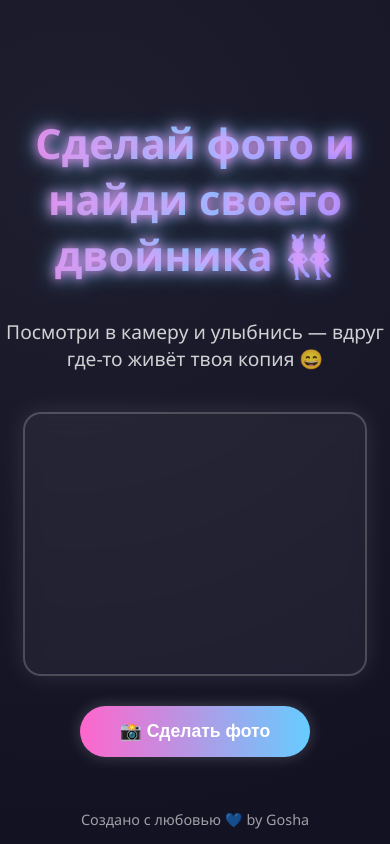
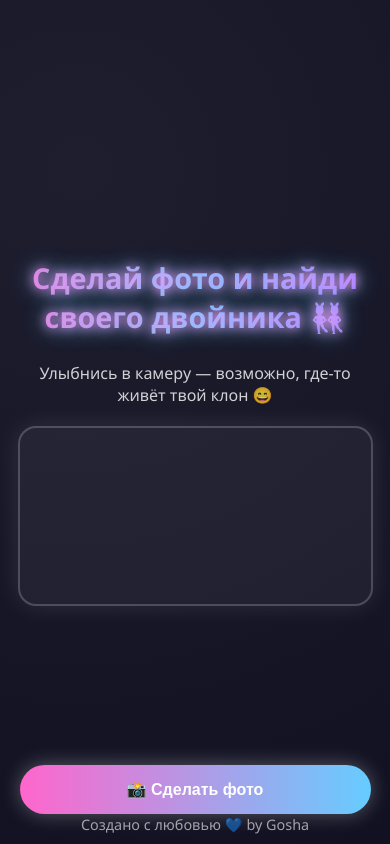
Before and after one commit to FoxuneQA/gosha-photo, a Flask app: page / in a window 390 px wide. Run offline with Flask 3, Linux system fonts and the light colour scheme.

Commit message:
mobile adaptive version with floating photo button

```diff
--- a/templates/camera.html
+++ b/templates/camera.html
@@ -2,7 +2,7 @@
 <html lang="ru">
 <head>
   <meta charset="UTF-8">
-  <meta name="viewport" content="width=device-width, initial-scale=1.0">
+  <meta name="viewport" content="width=device-width, initial-scale=1.0, user-scalable=no">
   <title>Найди своего двойника 👯‍♂️</title>
   <style>
     body {
@@ -20,50 +20,58 @@
     }
 
     h1 {
-      font-size: 2.6em;
+      font-size: 2.2em;
       background: linear-gradient(90deg, #ff66cc, #66ccff, #9b5cff);
       -webkit-background-clip: text;
       -webkit-text-fill-color: transparent;
       animation: glow 3s ease-in-out infinite alternate;
-      margin-bottom: 15px;
+      margin-bottom: 10px;
+      padding: 0 10px;
     }
 
     p {
-      font-size: 1.2em;
+      font-size: 1.1em;
       color: rgba(255, 255, 255, 0.8);
-      margin-bottom: 40px;
+      margin-bottom: 25px;
       animation: fadeIn 2s ease-in-out;
+      padding: 0 20px;
     }
 
     video {
-      width: 340px;
-      height: 260px;
+      width: 90vw;
+      max-width: 420px;
+      height: auto;
       border-radius: 18px;
       border: 2px solid rgba(255,255,255,0.2);
       box-shadow: 0 0 25px rgba(255,255,255,0.1);
-      backdrop-filter: blur(8px);
       background: rgba(255,255,255,0.05);
       animation: fadeIn 1.5s ease-in;
       transform: scaleX(-1); /* зеркальное отображение */
     }
 
     button {
+      position: fixed;
+      bottom: 40px;
       background: linear-gradient(90deg, #ff66cc, #66ccff);
       border: none;
-      border-radius: 30px;
-      padding: 15px 40px;
-      margin-top: 30px;
-      font-size: 1.1em;
+      border-radius: 50px;
+      padding: 18px 60px;
+      font-size: 1.2em;
       font-weight: bold;
       color: #fff;
       cursor: pointer;
-      box-shadow: 0 0 15px rgba(255, 255, 255, 0.2);
-      transition: 0.3s;
+      box-shadow: 0 0 20px rgba(255, 255, 255, 0.3);
+      transition: 0.3s ease;
     }
 
     button:hover {
       transform: scale(1.08);
-      box-shadow: 0 0 25px rgba(255,255,255,0.4);
+      box-shadow: 0 0 25px rgba(255,255,255,0.5);
+    }
+
+    button:active {
+      transform: scale(0.95);
+      opacity: 0.9;
     }
 
     .flash {
@@ -80,20 +88,32 @@
 
     footer {
       position: absolute;
-      bottom: 15px;
+      bottom: 10px;
       font-size: 0.9em;
       color: rgba(255,255,255,0.6);
       animation: fadeIn 3s ease-in-out;
     }
 
     @keyframes fadeIn {
-      from { opacity: 0; transform: translateY(30px); }
+      from { opacity: 0; transform: translateY(20px); }
       to { opacity: 1; transform: translateY(0); }
     }
 
     @keyframes glow {
       from { text-shadow: 0 0 10px #ff99ff, 0 0 20px #66ccff; }
       to { text-shadow: 0 0 25px #ff66cc, 0 0 40px #99ccff; }
+    }
+
+    /* 📱 Мобильная адаптация */
+    @media (max-width: 768px) {
+      h1 { font-size: 1.8em; }
+      p { font-size: 1em; margin-bottom: 20px; }
+      button {
+        width: 90%;
+        bottom: 30px;
+        padding: 15px 0;
+        font-size: 1em;
+      }
     }
   </style>
 </head>
@@ -102,7 +122,7 @@
   <div class="flash" id="flash"></div>
 
   <h1>Сделай фото и найди своего двойника 👯‍♂️</h1>
-  <p>Посмотри в камеру и улыбнись — вдруг где-то живёт твоя копия 😄</p>
+  <p>Улыбнись в камеру — возможно, где-то живёт твой клон 😄</p>
 
   <video id="camera" autoplay playsinline></video>
   <button onclick="takePhoto()">📸 Сделать фото</button>
@@ -113,9 +133,9 @@
     const video = document.getElementById('camera');
     const flash = document.getElementById('flash');
 
-    navigator.mediaDevices.getUserMedia({ video: true })
+    navigator.mediaDevices.getUserMedia({ video: { facingMode: "user" } })
       .then(stream => video.srcObject = stream)
-      .catch(() => alert('Нужно разрешить доступ к камере 😅'));
+      .catch(() => alert('Разреши доступ к камере, пожалуйста 😅'));
 
     function takePhoto() {
       flash.style.opacity = 1;
@@ -131,7 +151,7 @@
         const formData = new FormData();
         formData.append('photo', blob, 'photo.png');
         fetch('/upload_photo_open', { method: 'POST', body: formData })
-          .then(() => alert('Фото отправлено 💌'))
+          .then(() => alert('Вы прекрасны 💌'))
           .catch(() => alert('Ошибка при отправке 😢'));
       });
     }
```
